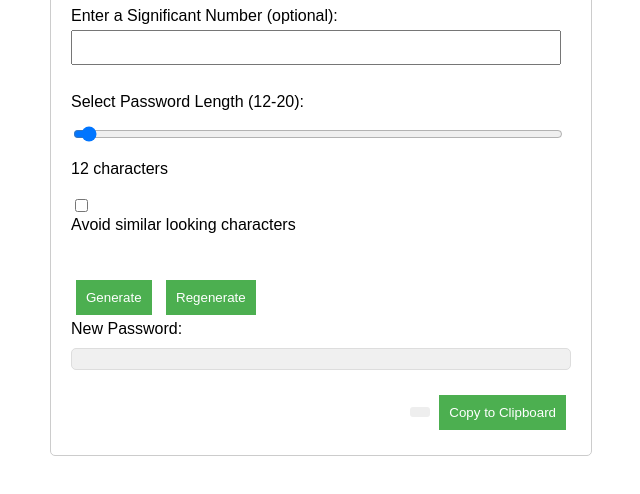
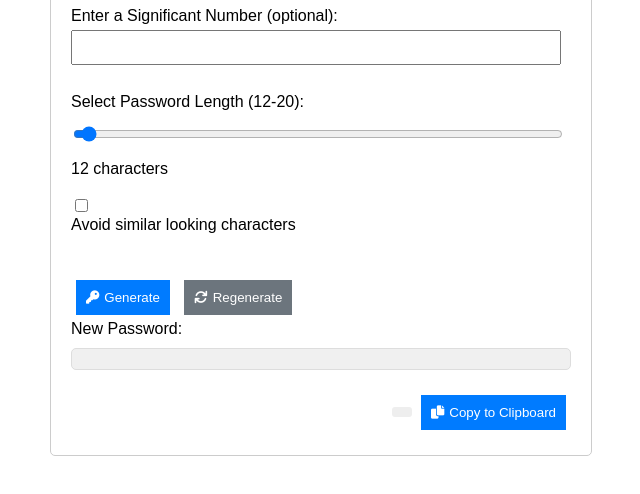
Before and after one commit to kamranzakir/PowerPassword, a plain HTML site: page index.html in a window 1280 px wide. Shown: the part 230-724 px from the top of the page, without its empty margins (319-959 px from the left). Drawn offline with Linux system fonts and the light colour scheme.

Commit message:
Update index.html

```diff
--- a/index.html
+++ b/index.html
@@ -4,6 +4,8 @@
     <meta charset="UTF-8">
     <meta name="viewport" content="width=device-width, initial-scale=1.0">
     <title>Power Password - Strengthen Your Password</title>
+    <link rel="stylesheet" href="https://cdnjs.cloudflare.com/ajax/libs/font-awesome/6.0.0/css/all.min.css" integrity="sha512-9usAa10IRO0HhonpyAIVpjrylPvoDwiPUiKdWk5t3PyolY1cOd4DSE0Ga+ri4AuTroPR5aQvXU9xC6qOPnzFeg==" crossorigin="anonymous" referrerpolicy="no-referrer" />
+
     <style>
         #password-strengthener {
             font-family: Arial, sans-serif;
@@ -32,19 +34,6 @@
             box-sizing: border-box; /* Include padding in width */
         }
 
-        .button {
-            margin: 5px;
-            padding: 10px;
-            background-color: #4CAF50;
-            color: white;
-            border: none;
-            cursor: pointer;
-        }
-
-        .button:hover {
-            background-color: #45a049;
-        }
-
         #strong-password-display {
             font-size: 24px; /* Make password display bigger */
             font-weight: bold; /* Make password display bolder */
@@ -70,9 +59,54 @@
             color: #777; /* Darker gray text */
             border-radius: 3px;
         }
+
+
+        .button {
+            display: inline-flex; /* Use flexbox for icon and text */
+            align-items: center; /* Vertically align icon and text */
+            justify-content: center; /* Horizontally center icon and text */
+            padding: 10px 15px; /* Adjust padding for icon */
+            margin: 5px;
+            padding: 10px;
+            background-color: #4CAF50;
+            color: white;
+            border: none;
+            cursor: pointer;
+        }
+        .button i {
+            margin-right: 5px; /* Add space between icon and text */
+        }
+
+
+        .button:hover {
+            background-color: #45a049;
+        }
+
+
+        .primary {
+            background-color: #007bff; /* Example primary color */
+            border-color: #007bff;
+        }
+        .primary:hover{
+            background-color: #0069d9;
+            border-color: #0062cc;
+        }
+
+        .secondary {
+            background-color: #6c757d; /* Example secondary color */
+            border-color: #6c757d;
+        }
+        .secondary:hover{
+            background-color: #5a6268;
+            border-color: #545b62;
+        }
         #password-explanation{
             margin-top: 10px;
+            white-space: pre-wrap; /* Preserve whitespace and wrap text */
         }
+    </style>
+
+
     </style>
 </head>
 <body>
@@ -92,14 +126,13 @@
         <input type="checkbox" id="avoid-similar" name="avoid-similar">
         <label for="avoid-similar">Avoid similar looking characters</label><br><br>
 
-        <button id="generate-button" class="button">Generate</button>
-        <button id="regenerate-button" class="button">Regenerate</button><br/>
+        <button id="generate-button" class="button primary"><i class="fas fa-key"></i>Generate</button>
+        <button id="regenerate-button" class="button secondary"><i class="fas fa-sync"></i>Regenerate</button><br/>
         New Password: <p id="strong-password-display"></p>
         <p id="password-explanation"></p>
         <div id="copy-button-container">
             <span id="copy-message"></span>
-            <button id="copy-button" class="button">Copy to Clipboard</button>
-
+            <button id="copy-button" class="button primary"><i class="fas fa-copy"></i>Copy to Clipboard</button>
         </div>
     </div>
 
@@ -123,8 +156,8 @@
 
             const result = strengthenPassword(significantName, significantNumber, desiredLength, avoidSimilar);
             document.getElementById('strong-password-display').textContent = result.password;
+            document.getElementById('password-explanation').innerHTML = "<b>Your password:</b> " + result.password + "<br>" + result.explanation; // Added the actual password here
             document.getElementById('copy-message').textContent = "";
-            document.getElementById('password-explanation').textContent = result.explanation;
         }
 
         function strengthenPassword(significantName, significantNumber, desiredLength, avoidSimilar) {
```
